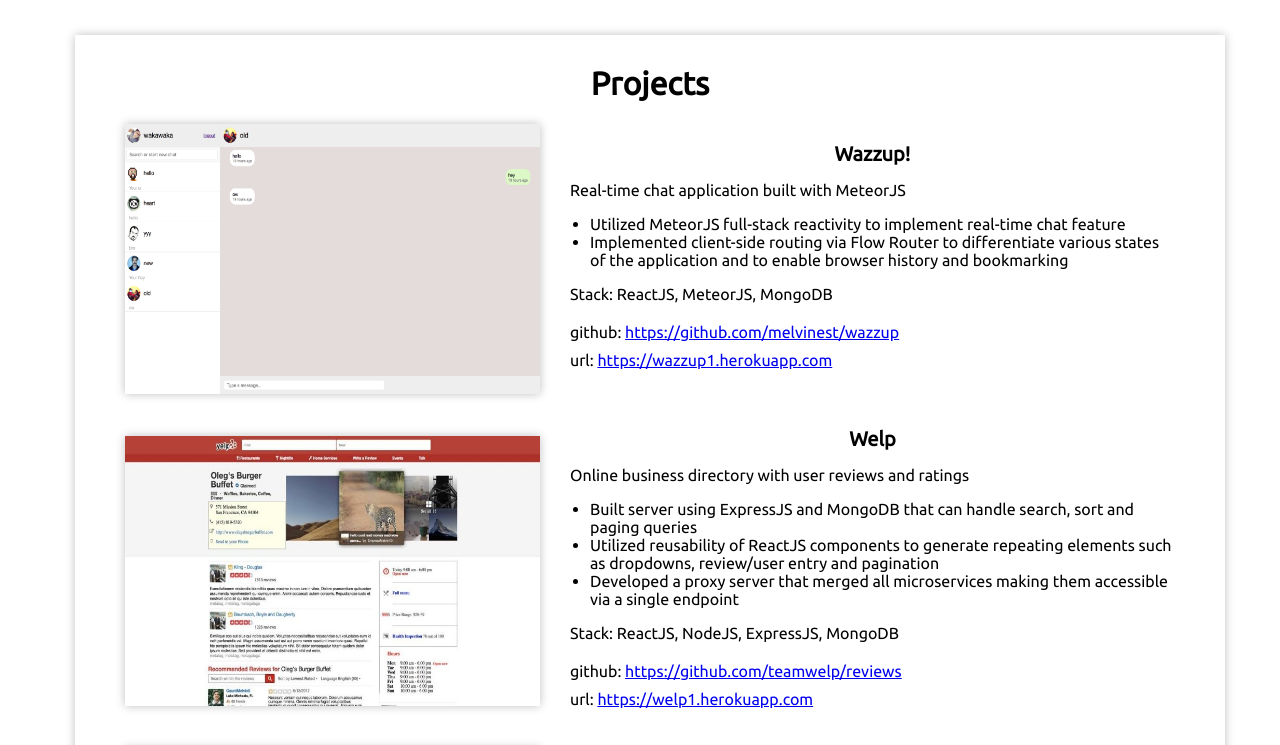
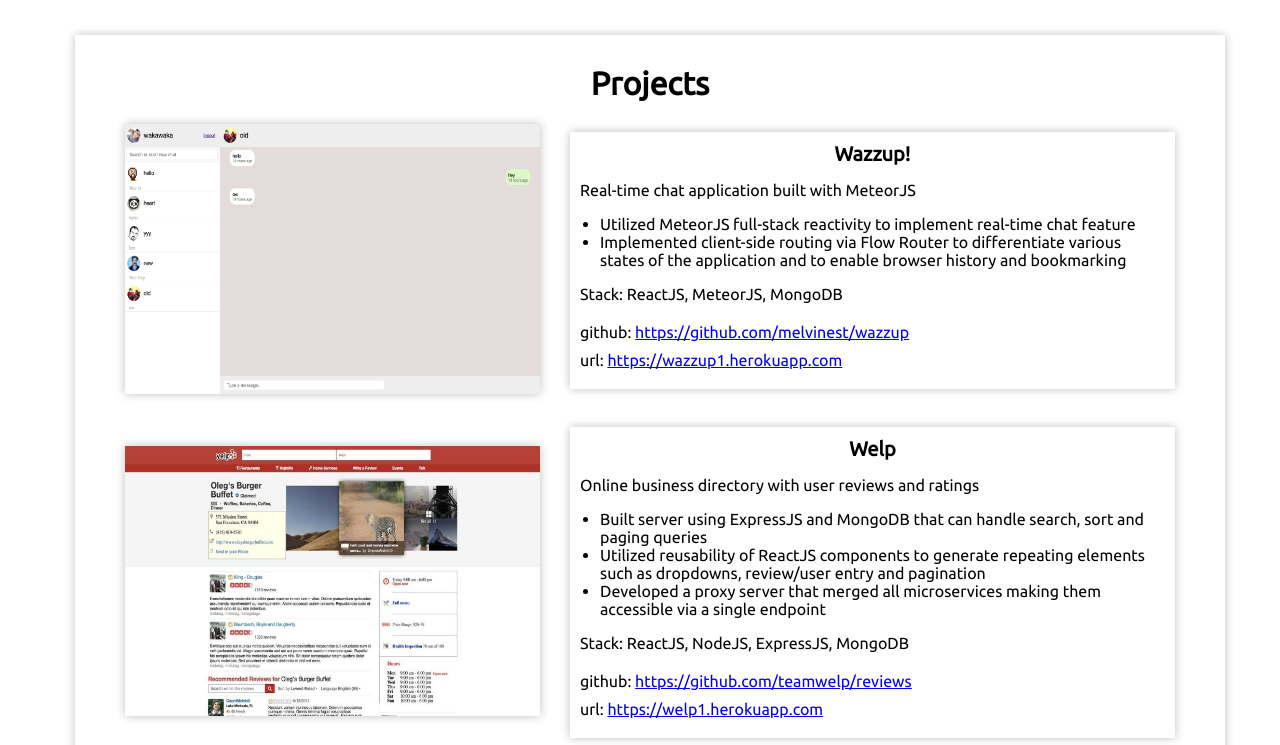
Before and after one commit to melvinest/portfolio_site, a React app: page / in a window 1280 px wide. Shown: the part 860-1605 px from the top of the page. Built offline with nearby package versions, Linux system fonts and the light colour scheme; grey boxes are pictures that could not be loaded.

Commit message:
minor style update

```diff
--- a/public/assets/style.css
+++ b/public/assets/style.css
@@ -230,6 +230,11 @@
   margin-right: 30px;
 }
 
+.prj-detail-container {
+  box-shadow: 0 0 9px 0 rgba(0, 0, 0, 0.25);
+  padding: 10px;
+}
+
 .prj-image {
   width: 415px;
   height: 270px;
```
